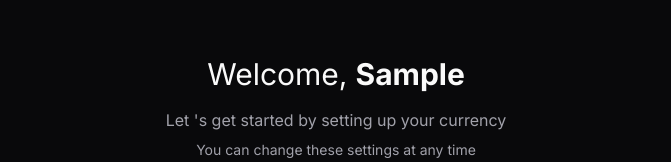
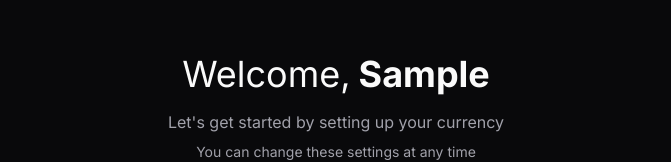
Before and after one commit to Akib-Raihan-4/Expense_Tracker_NextJS, a Next.js app: page /wizard in a window 1280 px wide. Shown: the part 111-273 px from the top of the page, without its empty margins (304-975 px from the left). Built offline with nearby package versions, Linux system fonts and the light colour scheme; no server answers; the database is empty; sample sign-in values are in the browser's storage.

Commit message:
fixed some minor details

```diff
--- a/app/wizard/page.tsx
+++ b/app/wizard/page.tsx
@@ -17,11 +17,11 @@ async function page() {
   return (
     <div className="container flex max-w-2xl flex-col items-center justify-between gap-4">
       <div>
-        <h1 className="text-center text-3xl">
+        <h1 className="text-center text-4xl">
           Welcome,<span className="ml-2 font-bold">{user.firstName}</span>
         </h1>
         <h2 className="mt-4 text-center text-base text-muted-foreground">
-          Let &apos;s get started by setting up your currency
+          Let&apos;s get started by setting up your currency
         </h2>
         <h3 className="mt-2 text-center text-sm text-muted-foreground">
           {" "}
--- a/components/CurrencyComboBox.tsx
+++ b/components/CurrencyComboBox.tsx
@@ -66,7 +66,7 @@ export function CurrencyComboBox() {
     <SkeletonWrapper isLoading={userSettings.isFetching}>
       <Drawer open={open} onOpenChange={setOpen}>
         <DrawerTrigger asChild>
-          <Button variant="outline" className="w-[150px] justify-start">
+          <Button variant="outline" className="w-full justify-start">
             {selectedOption ? <>{selectedOption.label}</> : <>Set Currency</>}
           </Button>
         </DrawerTrigger>
@@ -89,11 +89,11 @@ function OptionList({
 }) {
   return (
     <Command>
-      <CommandInput placeholder="Filter status..." />
+      <CommandInput placeholder="Filter currency..." />
       <CommandList>
         <CommandEmpty>No results found.</CommandEmpty>
         <CommandGroup>
-          {Currencies.map((currency) => (
+          {Currencies.map((currency: Currency) => (
             <CommandItem
               key={currency.value}
               value={currency.value}
```
Also changed, not shown: 1 other file (tests, documents, lock files or other folders).
